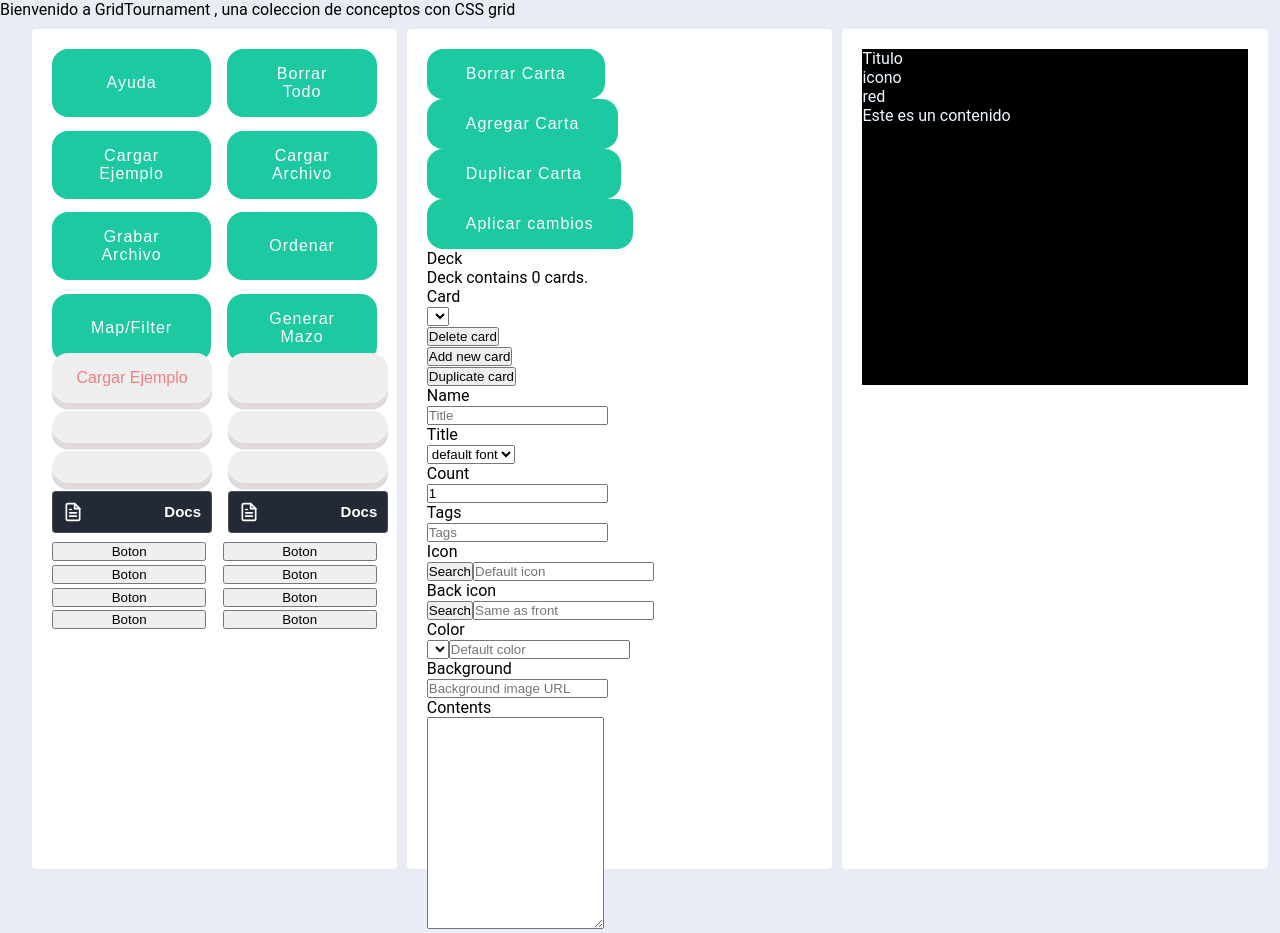
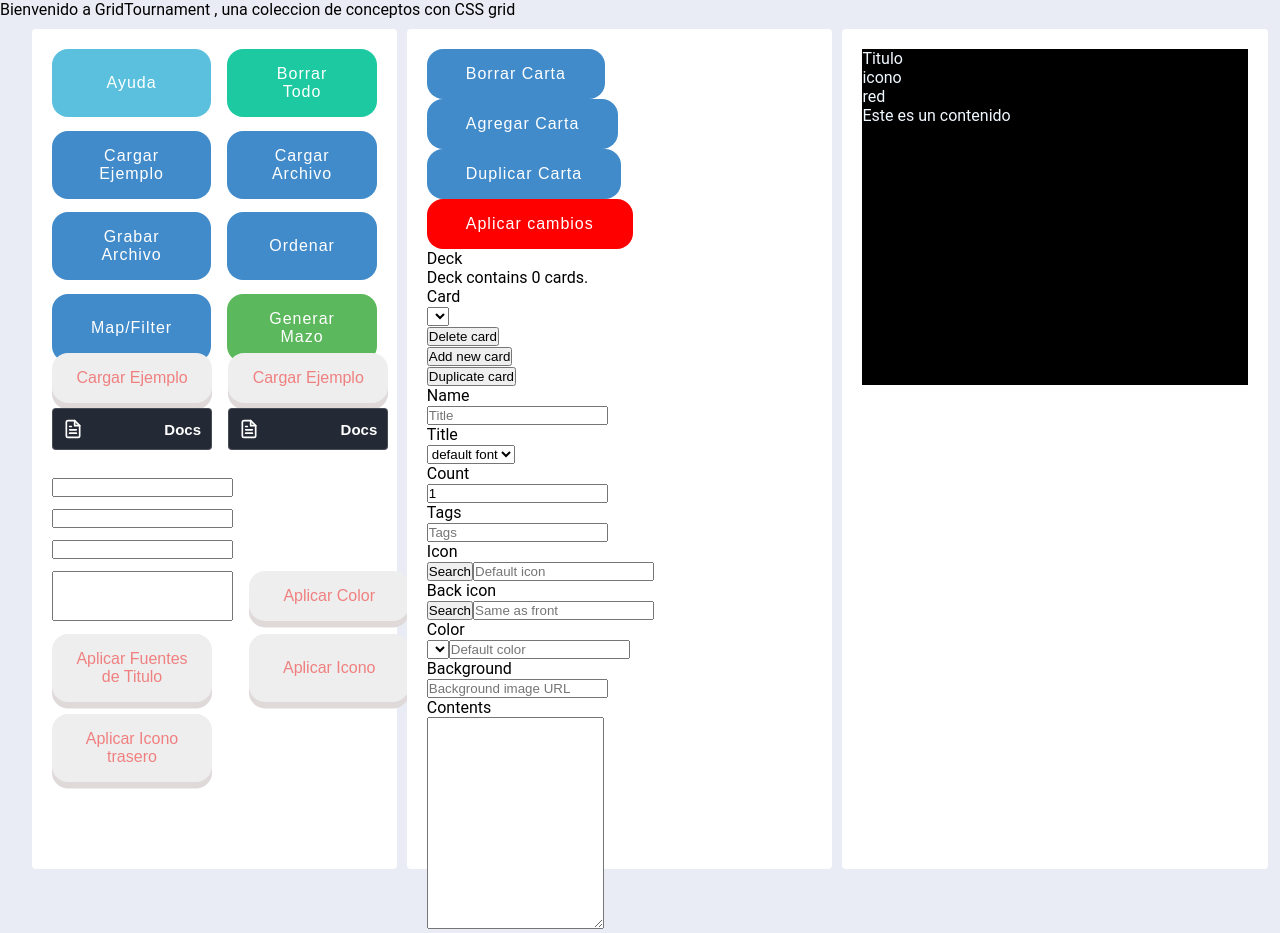
Before and after one commit to sebastiap/GridTournament, a React (Create React App) app: page /cardGenerator in a window 1280 px wide. Built offline with nearby package versions, Linux system fonts and the light colour scheme.

Commit message:
CardGenerator color for buttons

```diff
--- a/src/components/common/CustomButton.jsx
+++ b/src/components/common/CustomButton.jsx
@@ -4,7 +4,7 @@ import bttClasses from './CustomButton.module.css';
 function CustomButton(props) {
     return (
         <>
-        <button className={bttClasses.buttonClass} onClick={props.onClick}>{props.buttonName}</button>
+        <button style={{background:props.color}} className={bttClasses.buttonClass} onClick={props.onClick}>{props.buttonName}</button>
         </>
     )
 }
--- a/src/components/pages/cardGen/cardGen.jsx
+++ b/src/components/pages/cardGen/cardGen.jsx
@@ -45,23 +45,23 @@ function CardGen() {
                 </div>
                 <div className={genClasses.pageSettings}>
                     <SimpleButton buttonName="Cargar Ejemplo"/>
-                    <SimpleButton/>
-                    <SimpleButton/>
-                    <SimpleButton/>
-                    <SimpleButton/>
-                    <SimpleButton/>
+                    <SimpleButton buttonName="Cargar Ejemplo"/>
                     <PrintButton/>
                     <PrintButton/>
                 </div>
                 <div className={genClasses.defaultSettings}>
-                    <button>Boton</button>
-                    <button>Boton</button>
-                    <button>Boton</button>
-                    <button>Boton</button>
-                    <button>Boton</button>
-                    <button>Boton</button>
-                    <button>Boton</button>
-                    <button>Boton</button>
+                <input type="check"/>
+                <label for="color" />
+                <input type="input" id="color" />
+                <label for="icon" />
+                <input type="input" id="icon" />
+                <label for="title" />
+                <input type="input" id="title" />
+                    <SimpleButton buttonName="Aplicar Color"/>
+                    <SimpleButton buttonName="Aplicar Fuentes de Titulo"/>
+                    <SimpleButton buttonName="Aplicar Icono"/>
+                    <SimpleButton buttonName="Aplicar Icono trasero"/>
+
                 </div>
             </div>
             <div className={genClasses.form}>
```
